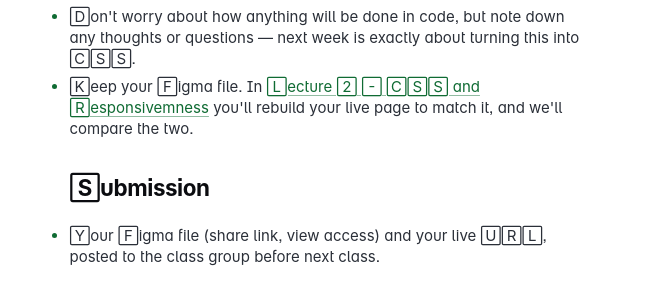
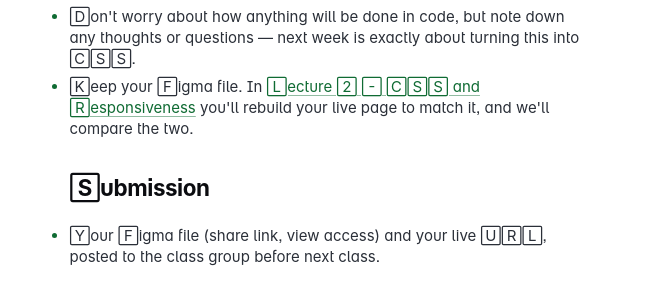
Before and after one commit to gyanl/tech1, a Jekyll site: the page built from _notes/Exercise - Redesign your Home Page in Figma.md, in a window 1280 px wide. Shown: the part 980-1272 px from the top of the page, without its empty margins (310-969 px from the left). Built offline with Jekyll 4.4.1, drawn with Linux system fonts in a browser that asks for light colours; some web fonts are replaced.

Commit message:
Fix Responsivemness typo in Lecture 2 filename, title, slug and links
Co-Authored-By: Claude Opus 4.8 <noreply@anthropic.com>

```diff
--- a/_data/lectures.yml
+++ b/_data/lectures.yml
@@ -10,9 +10,9 @@
     - "HTML — structure"
 
 - num: 2
-  title: "CSS and Responsivemness"
+  title: "CSS and Responsiveness"
   date: "11 August 2026"
-  slug: "lecture-2-css-and-responsivemness"
+  slug: "lecture-2-css-and-responsiveness"
   key_areas:
     - "CSS — styling"
     - "Responsive web design"
--- a/_data/og.yml
+++ b/_data/og.yml
@@ -7,7 +7,7 @@ slugs:
   - exercise-redesign-your-home-page-in-figma
   - grading
   - lecture-1-welcome-to-tech1
-  - lecture-2-css-and-responsivemness
+  - lecture-2-css-and-responsiveness
   - lectures
   - rules-for-class-crits
   - syllabus
--- a/_notes/Exercise - Redesign your Home Page in Figma.md
+++ b/_notes/Exercise - Redesign your Home Page in Figma.md
@@ -22,7 +22,7 @@ You have a live website, but it looks like the template. Before we learn CSS nex
 
 - Design for a **browser**, not a poster: it will be viewed at many widths, and text reflows. Make a phone-width version too.
 - Don't worry about how anything will be done in code, but note down any thoughts or questions — next week is exactly about turning this into CSS.
-- Keep your Figma file. In [[Lecture 2 - CSS and Responsivemness]] you'll rebuild your live page to match it, and we'll compare the two.
+- Keep your Figma file. In [[Lecture 2 - CSS and Responsiveness]] you'll rebuild your live page to match it, and we'll compare the two.
 
 ### Submission
 
```
Also changed, not shown: _notes/Lecture 2 - CSS and Responsiveness.md (renamed from _notes/Lecture 2 - CSS and Responsivemness.md, +1 -1 lines), _notes/Lectures.md (+1 -1 lines), assets/img/og/lecture-2-css-and-responsivemness.png (deleted), assets/img/og/lecture-2-css-and-responsiveness.png (added), 2 other files.
